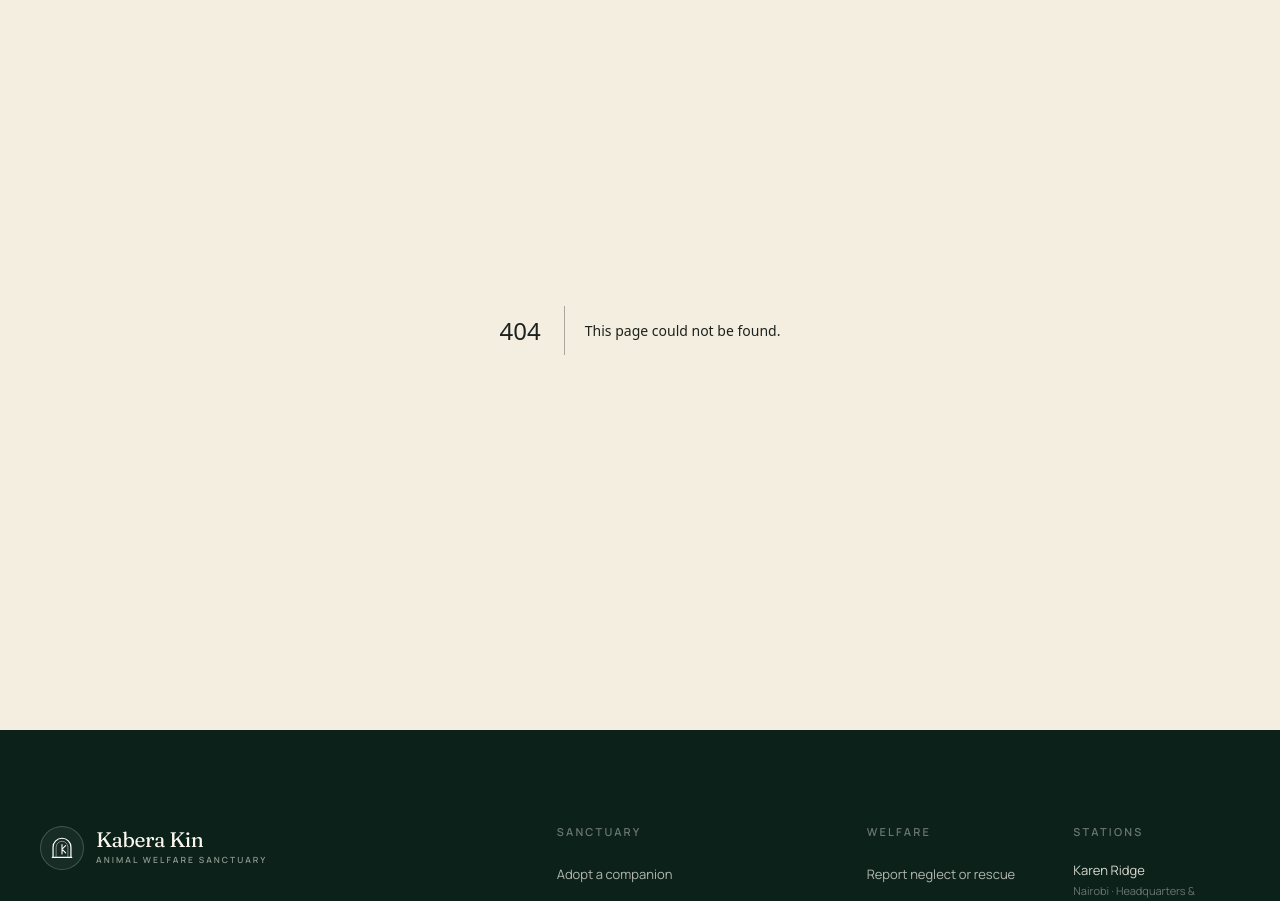
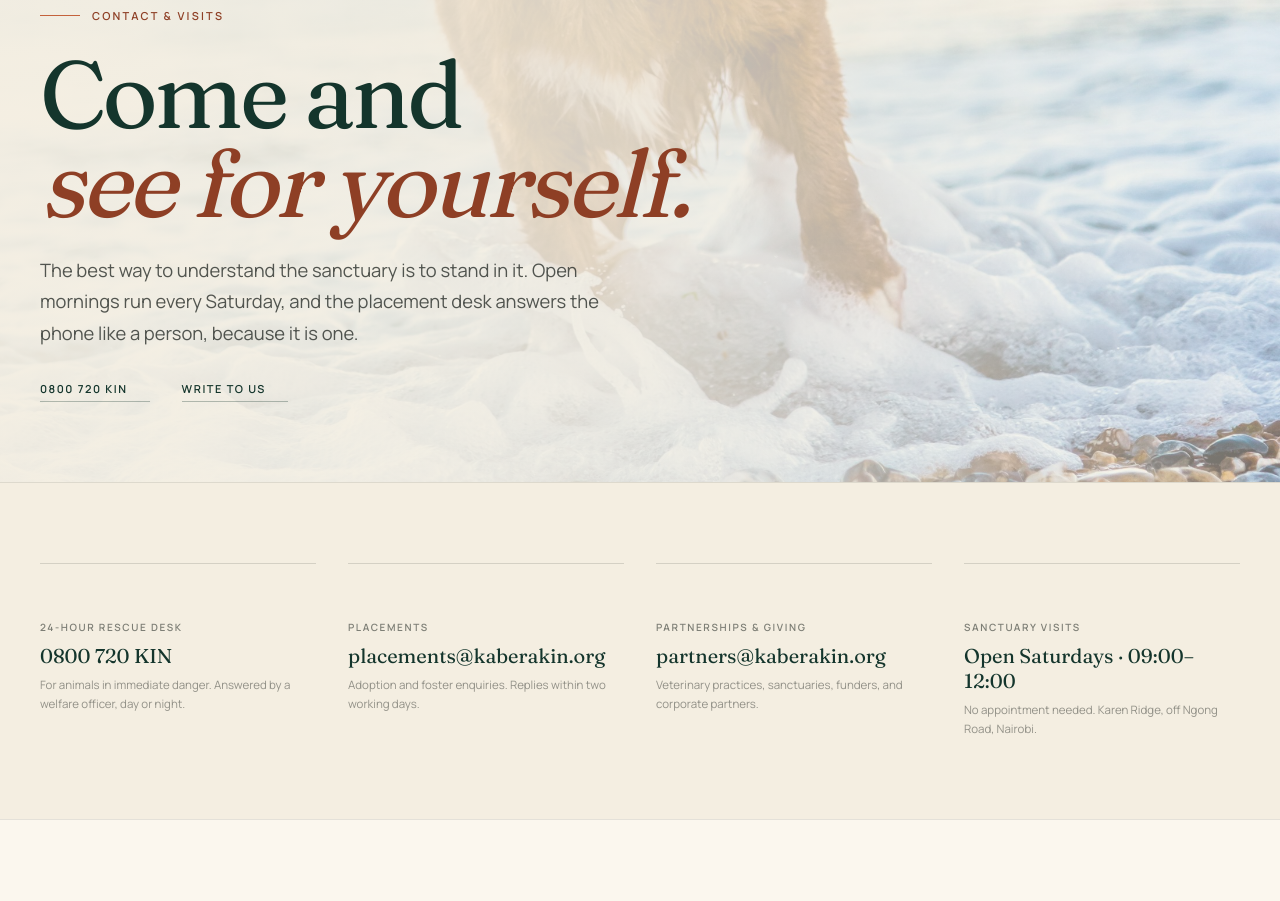
Before and after one commit to jeffkaberagithara-guru/kabera-kin, a Next.js app: page /contact in a window 1280 px wide. Before the commit this address had no page. Shown: the part 180-1081 px from the top of the page. Built offline with nearby package versions, Linux system fonts and the light colour scheme.

Commit message:
feat: add contact and visit page

```diff
--- /dev/null
+++ b/src/app/contact/page.tsx
@@ -0,0 +1,230 @@
+import type { Metadata } from "next";
+import Image from "next/image";
+import Link from "next/link";
+import { EnquiryForm } from "@/components/enquiry-form";
+import { SectionHeading } from "@/components/ui";
+import {
+  ArrowUpRightIcon,
+  ClockIcon,
+  MailIcon,
+  MapPinIcon,
+  PhoneIcon,
+} from "@/components/icons";
+import { getAnimal, stations } from "@/lib/animals";
+import { heroImages } from "@/lib/images";
+
+export const metadata: Metadata = {
+  title: "Contact & visits",
+  description:
+    "Speak to Kabera Kin's placement desk, rescue line, or partnership team. Open mornings every Saturday at Karen Ridge and Runda.",
+};
+
+const desks = [
+  {
+    icon: PhoneIcon,
+    label: "24-hour rescue desk",
+    value: "0800 720 KIN",
+    href: "tel:0800720546",
+    note: "For animals in immediate danger. Answered by a welfare officer, day or night.",
+  },
+  {
+    icon: MailIcon,
+    label: "Placements",
+    value: "placements@kaberakin.org",
+    href: "mailto:placements@kaberakin.org",
+    note: "Adoption and foster enquiries. Replies within two working days.",
+  },
+  {
+    icon: MailIcon,
+    label: "Partnerships & giving",
+    value: "partners@kaberakin.org",
+    href: "mailto:partners@kaberakin.org",
+    note: "Veterinary practices, sanctuaries, funders, and corporate partners.",
+  },
+  {
+    icon: MapPinIcon,
+    label: "Sanctuary visits",
+    value: "Open Saturdays · 09:00–12:00",
+    href: "https://www.google.com/maps/search/?api=1&query=Karen+Nairobi",
+    note: "No appointment needed. Karen Ridge, off Ngong Road, Nairobi.",
+  },
+];
+
+export default async function ContactPage({
+  searchParams,
+}: {
+  searchParams: Promise<{ animal?: string }>;
+}) {
+  const { animal: animalSlug } = await searchParams;
+  const animal = animalSlug ? getAnimal(animalSlug) : undefined;
+
+  return (
+    <main>
+      <section className="relative overflow-hidden border-b border-ink/10">
+        <div className="absolute inset-0 z-0">
+          <Image
+            src={heroImages.contact}
+            alt="A dog in the sanctuary grounds"
+            fill
+            priority
+            className="object-cover opacity-100"
+            sizes="100vw"
+          />
+          <div className="absolute inset-0 bg-gradient-to-r from-linen/95 via-linen/85 to-linen/45" />
+        </div>
+        <div className="shell grid gap-12 py-14 lg:grid-cols-12 lg:items-end lg:gap-8 lg:py-20">
+          <div className="relative z-10 lg:col-span-8">
+            <div className="flex items-center gap-3">
+              <span className="h-px w-10 bg-clay" />
+              <p className="eyebrow text-clay-deep">Contact & visits</p>
+            </div>
+            <h1 className="display mt-7 text-[clamp(3rem,7.4vw,6rem)] text-forest">
+              Come and
+              <br />
+              <em className="text-clay-deep">see for yourself.</em>
+            </h1>
+            <p className="lede mt-7 max-w-xl">
+              The best way to understand the sanctuary is to stand in it. Open
+              mornings run every Saturday, and the placement desk answers the
+              phone like a person, because it is one.
+            </p>
+            <div className="mt-8 flex flex-wrap gap-x-8 gap-y-4">
+              <a href="tel:0800720546" className="link-arrow">
+                0800 720 KIN
+                <ArrowUpRightIcon className="h-3.5 w-3.5" />
+              </a>
+              <Link href="#write" className="link-arrow">
+                Write to us
+                <ArrowUpRightIcon className="h-3.5 w-3.5" />
+              </Link>
+            </div>
+          </div>
+          <div className="lg:col-span-3 lg:col-start-10">
+            <div className="border-t border-ink/15 pt-5">
+              <p className="flex items-center gap-2 text-[11px] text-ink/50">
+                <ClockIcon className="h-3.5 w-3.5 text-clay-deep" />
+                Monday to Saturday
+              </p>
+              <p className="mt-2 font-fraunces text-3xl leading-none text-forest">08:00</p>
+              <p className="mt-1 font-fraunces text-3xl leading-none text-forest/35">17:00</p>
+              <p className="mt-3 text-[11px] leading-relaxed text-ink/45">
+                East Africa Time. The rescue desk operates 24 hours.
+              </p>
+            </div>
+          </div>
+        </div>
+      </section>
+
+      <section className="shell py-16 lg:py-20">
+        <div className="grid gap-x-8 gap-y-10 sm:grid-cols-2 lg:grid-cols-4">
+          {desks.map((desk) => (
+            <div key={desk.label} className="border-t border-ink/15 pt-5">
+              <desk.icon className="h-5 w-5 text-clay-deep" />
+              <p className="label mt-4">{desk.label}</p>
+              <a
+                href={desk.href}
+                className="mt-2 block font-fraunces text-[20px] leading-tight text-forest transition hover:text-clay-deep"
+              >
+                {desk.value}
+              </a>
+              <p className="mt-2 text-[11.5px] leading-relaxed text-ink/45">{desk.note}</p>
+            </div>
+          ))}
+        </div>
+      </section>
+
+      <section className="border-y border-ink/10 bg-paper">
+        <div className="shell grid gap-12 py-16 lg:grid-cols-12 lg:gap-10 lg:py-24">
+          <div className="lg:col-span-5">
+            <SectionHeading
+              index="01"
+              eyebrow="Find us"
+              title="Four stations. One phone tree."
+              intro="Karen Ridge is our headquarters and medical wing. Visits to the other stations are arranged through the placement desk."
+            />
+            <div className="mt-8 border-t border-ink/15">
+              {stations.map((station) => (
+                <div
+                  key={station.name}
+                  className="flex items-baseline justify-between gap-4 border-b border-ink/15 py-4"
+                >
+                  <div>
+                    <p className="font-fraunces text-xl text-forest">{station.name}</p>
+                    <p className="mt-1 text-[11px] text-ink/45">{station.note}</p>
+                  </div>
+                  <span className="eyebrow shrink-0 text-[8px] text-ink/35">
+                    {station.county}
+                  </span>
+                </div>
+              ))}
+            </div>
+            <a
+              href="https://www.google.com/maps/search/?api=1&query=Karen+Nairobi"
+              target="_blank"
+              rel="noreferrer"
+              className="btn-outline mt-8"
+            >
+              Open directions
+              <ArrowUpRightIcon className="h-4 w-4" />
+            </a>
+            <div className="relative mt-8 aspect-[16/9] overflow-hidden bg-forest">
+              <div className="absolute inset-0 opacity-[0.13] [background-image:linear-gradient(#FBF7EE_1px,transparent_1px),linear-gradient(90deg,#FBF7EE_1px,transparent_1px)] [background-size:32px_32px]" />
+              <div className="relative flex h-full flex-col justify-between p-6 text-paper">
+                <div className="flex items-start justify-between">
+                  <p className="eyebrow text-[8px] text-paper/50">Karen Ridge · Nairobi</p>
+                  <MapPinIcon className="h-4 w-4 text-clay" />
+                </div>
+                <div>
+                  <p className="font-fraunces text-2xl">Off Ngong Road</p>
+                  <p className="mt-1 text-[11px] text-paper/50">
+                    Karen · 1°19′S 36°42′E
+                  </p>
+                </div>
+              </div>
+            </div>
+          </div>
+
+          <div className="lg:col-span-6 lg:col-start-7" id="write">
+            <div className="border border-ink/15 bg-linen p-6 sm:p-9">
+              <p className="eyebrow text-clay-deep">
+                {animal ? "About a specific companion" : "Write to the sanctuary"}
+              </p>
+              <h2 className="mt-3 font-fraunces text-3xl leading-tight tracking-tight text-forest">
+                {animal ? `A note about ${animal.name}` : "Start a conversation."}
+              </h2>
+              <p className="mt-2 text-[13px] leading-relaxed text-ink/55">
+                {animal
+                  ? "A placement officer will read this personally and reply within two working days."
+                  : "Tell us what you need. We will route your note to the right person, and a human will reply."}
+              </p>
+              <div className="mt-7">
+                <EnquiryForm
+                  animal={animal ? { slug: animal.slug, name: animal.name } : undefined}
+                />
+              </div>
+            </div>
+            <p className="mt-4 text-[11px] leading-relaxed text-ink/40">
+              For an animal in immediate danger, do not use this form. Call the
+              24-hour rescue desk on 0800 720 KIN.
+            </p>
+          </div>
+        </div>
+      </section>
+
+      <section className="bg-clay text-paper">
+        <div className="shell flex flex-col gap-8 py-14 lg:flex-row lg:items-center lg:justify-between lg:py-16">
+          <div>
+            <p className="eyebrow text-paper/60">Saturday mornings</p>
+            <h2 className="h2-editorial mt-4 max-w-2xl text-paper">
+              No appointment. No application. Just come and meet them.
+            </h2>
+          </div>
+          <Link href="/adopt" className="btn-light shrink-0">
+            Read a dossier first
+            <ArrowUpRightIcon className="h-4 w-4" />
+          </Link>
+        </div>
+      </section>
+    </main>
+  );
+}
```
